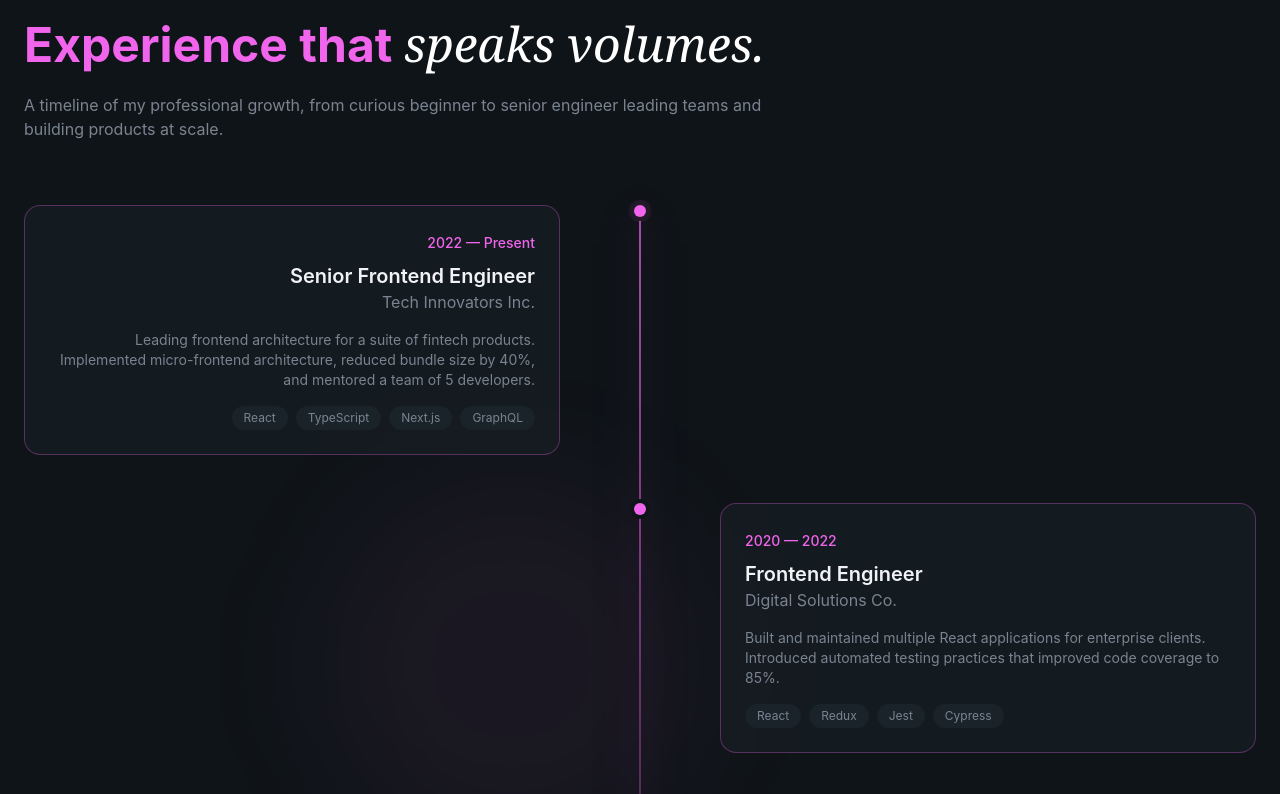
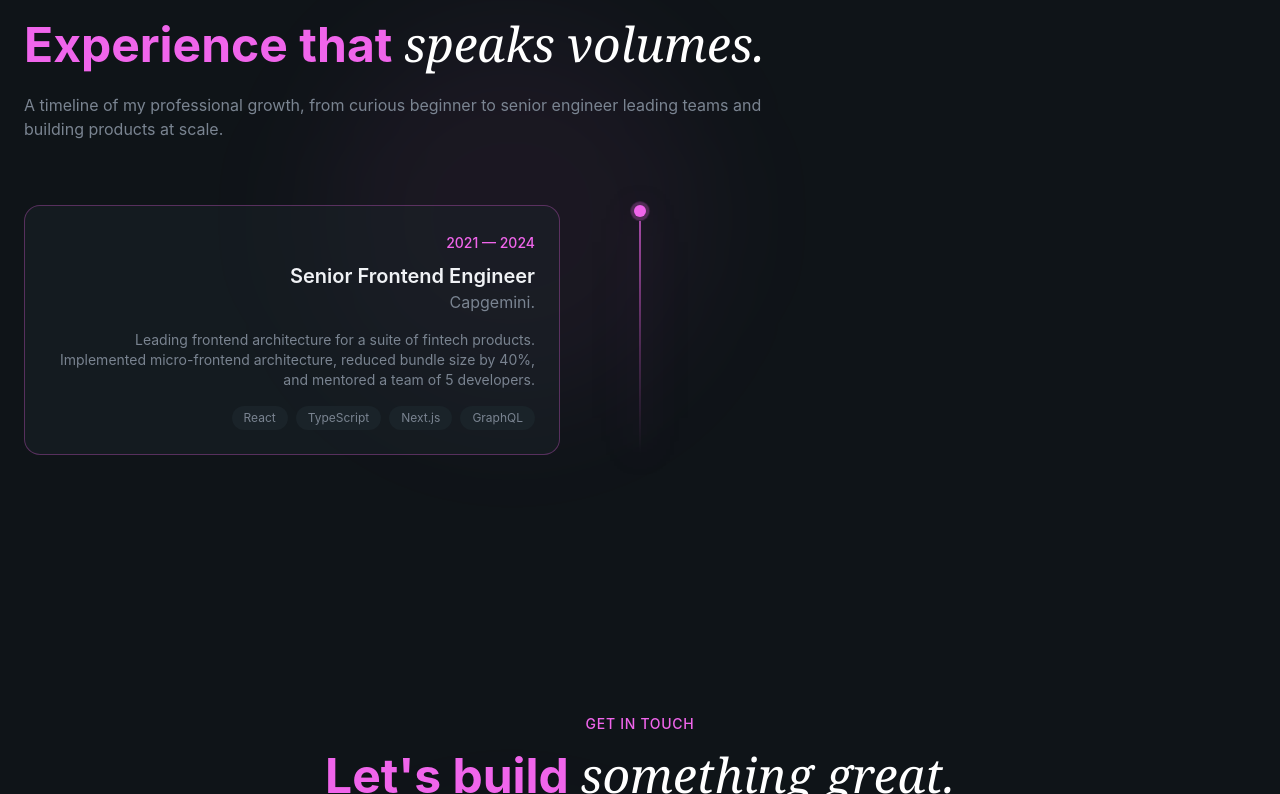
Before and after one commit to nanditas1804/Nandita-Portfolio-, a React (Vite) app: page / in a window 1280 px wide. Shown: the part 2006-2800 px from the top of the page. Built offline with nearby package versions, Linux system fonts and the light colour scheme.

Commit message:
update portfolio design

```diff
--- a/src/sections/Experience.jsx
+++ b/src/sections/Experience.jsx
@@ -1,40 +1,13 @@
 const experiences = [
     {
-      period: "2022 — Present",
+      period: "2021 — 2024",
       role: "Senior Frontend Engineer",
-      company: "Tech Innovators Inc.",
+      company: "Capgemini.",
       description:
         "Leading frontend architecture for a suite of fintech products. Implemented micro-frontend architecture, reduced bundle size by 40%, and mentored a team of 5 developers.",
       technologies: ["React", "TypeScript", "Next.js", "GraphQL"],
       current: true,
-    },
-    {
-      period: "2020 — 2022",
-      role: "Frontend Engineer",
-      company: "Digital Solutions Co.",
-      description:
-        "Built and maintained multiple React applications for enterprise clients. Introduced automated testing practices that improved code coverage to 85%.",
-      technologies: ["React", "Redux", "Jest", "Cypress"],
-      current: false,
-    },
-    {
-      period: "2019 — 2020",
-      role: "Junior Developer",
-      company: "StartUp Labs",
-      description:
-        "Contributed to the development of a SaaS platform from MVP to production. Collaborated with designers to implement pixel-perfect UI components.",
-      technologies: ["React", "Node.js", "MongoDB", "AWS"],
-      current: false,
-    },
-    {
-      period: "2018 — 2019",
-      role: "Freelance Developer",
-      company: "Self-Employed",
-      description:
-        "Delivered custom web solutions for small businesses and startups. Built 15+ websites and applications, handling everything from design to deployment.",
-      technologies: ["JavaScript", "PHP", "WordPress", "MySQL"],
-      current: false,
-    },
+    }
   ];
 
   export const Experience = () => {
```
